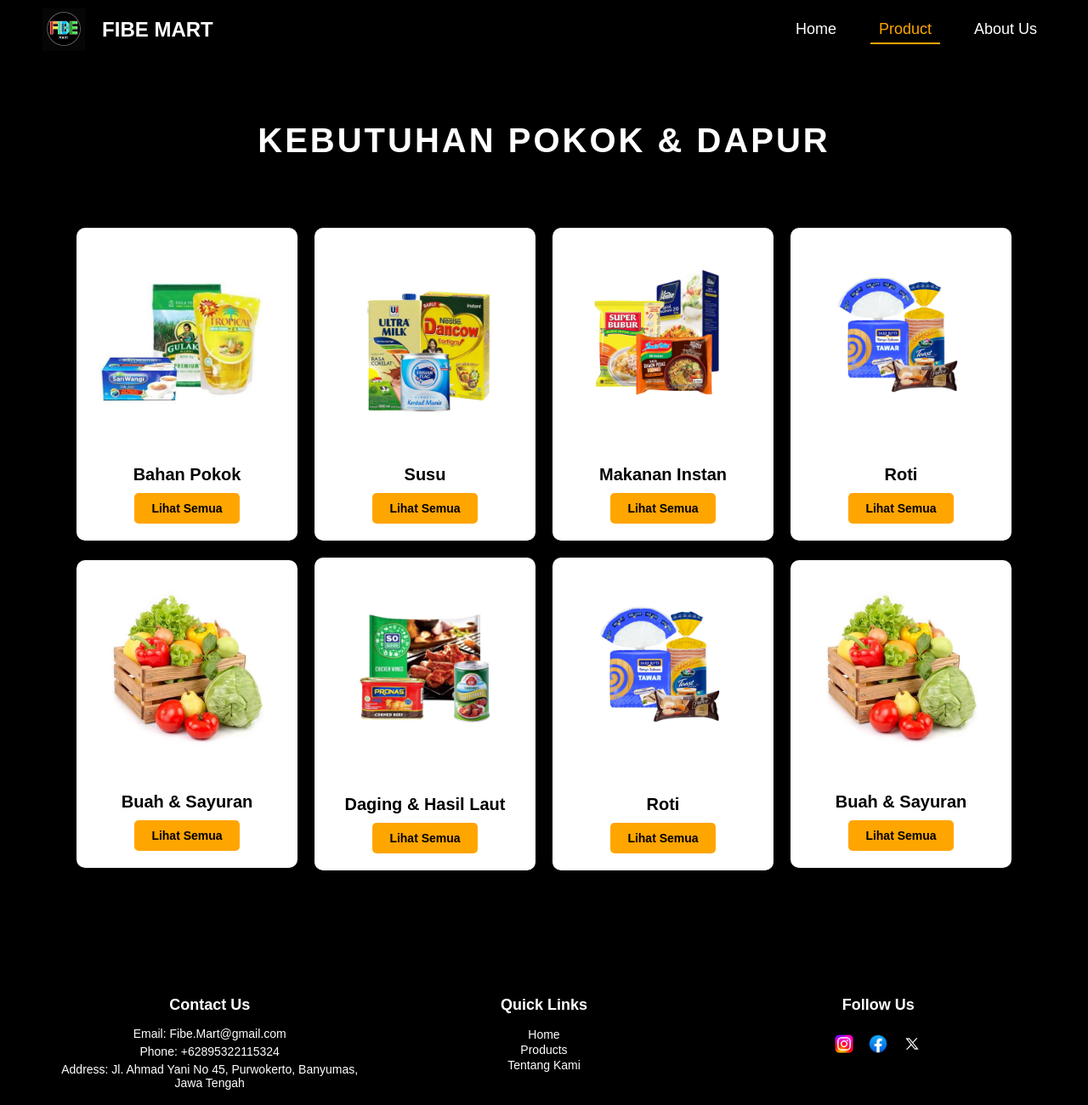
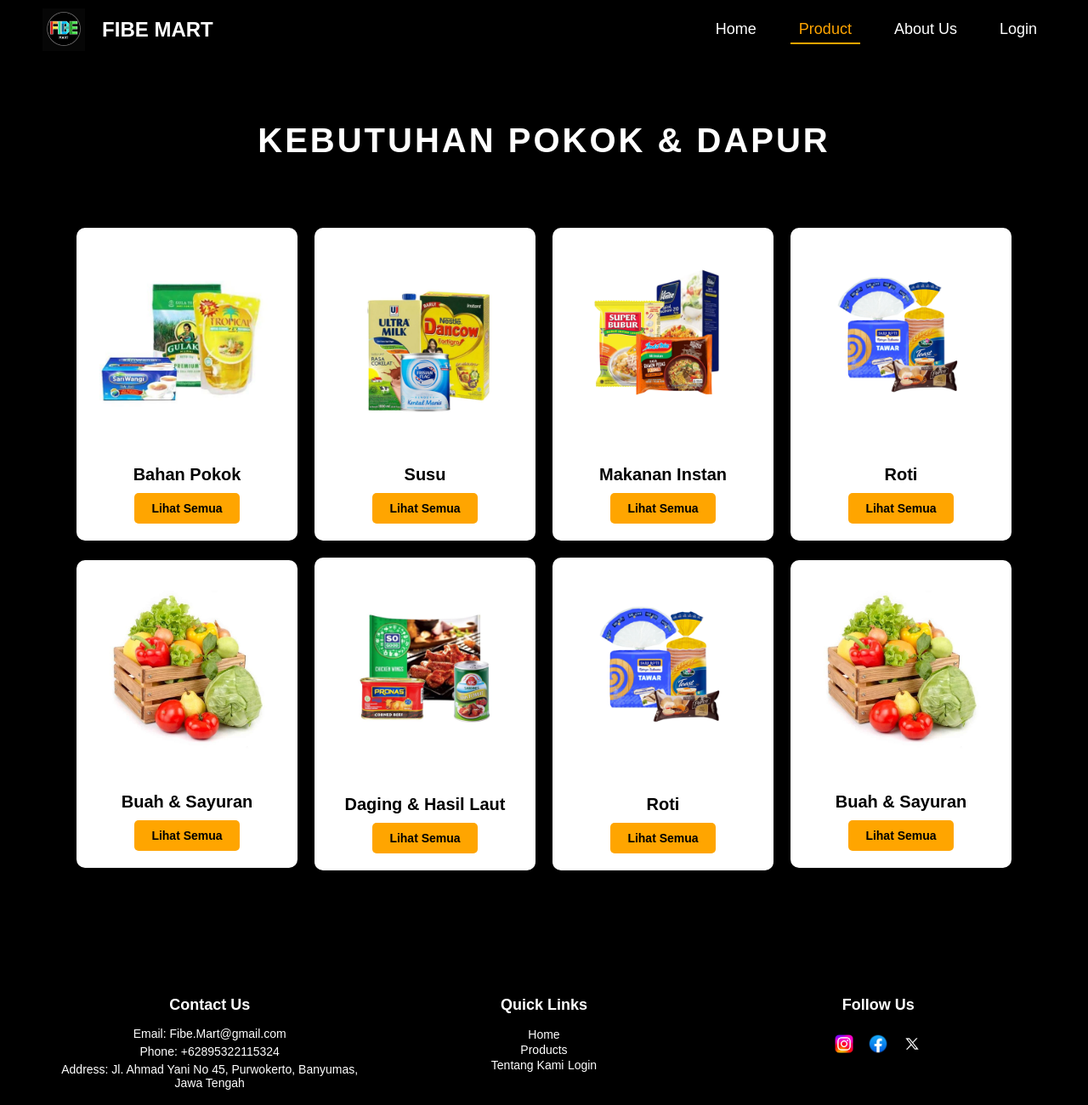
Before and after one commit to pungpungie/FIBEmart, a plain HTML site: page product.html in a window 1280 px wide. Shown: the top 1300 px of the page at 85% size. Drawn offline with Linux system fonts and the light colour scheme; files whose address does not match are found by name.

Commit message:
Add files via upload

```diff
--- a/product.html
+++ b/product.html
@@ -16,6 +16,7 @@
             <a href="index.html">Home</a>
             <a class="active" href="product.html">Product</a>
             <a href="about.html">About Us</a>
+            <a href="login page2.html">Login</a>
         </div>
     </div>
     <div class="products">
@@ -88,6 +89,7 @@
                 <a href="index.html">Home</a><br>
                 <a href="product.html">Products</a><br>
                 <a href="about.html">Tentang Kami</a>
+                <a href="login page2.html">Login</a>
             </div>
 
             <!-- Follow Us -->
```
